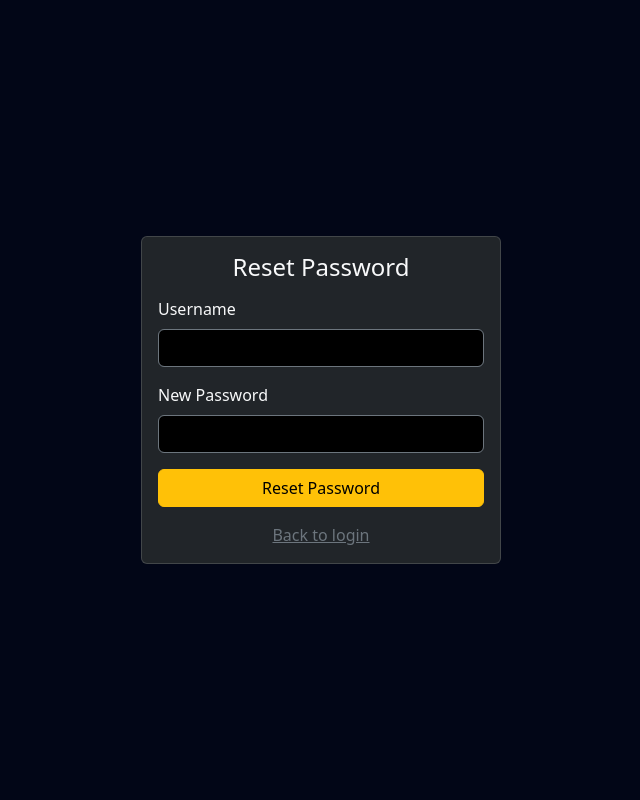
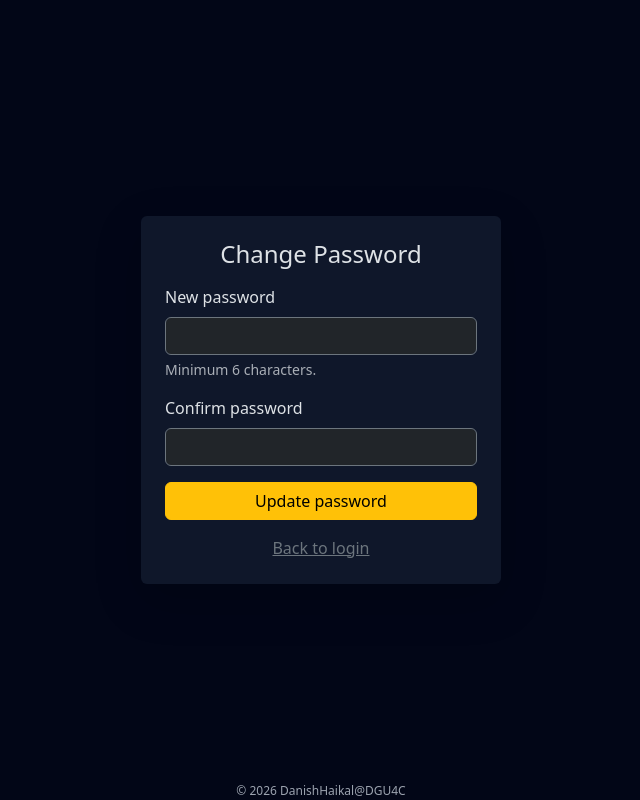
Before and after one commit to MRSLAV16/lot-survey-WebUI, a Flask app: template templates/forgot.html in a window 1280 px wide. Shown: the whole page, without its empty margins (319-959 px from the left). Run offline with Flask 3, Linux system fonts and the light colour scheme; the template is opened without the code that fills it, so the values that code supplies are empty; some libraries are stand-ins or nearby versions.

Commit message:
adding pluh things like password redesign

```diff
--- a/app.py
+++ b/app.py
@@ -1,12 +1,15 @@
-from flask import Flask, render_template, request, jsonify, redirect, url_for, session
+from flask import Flask, render_template, request, jsonify, redirect, url_for, session, abort
 import csv
 import sqlite3
 import math
 from pyproj import Transformer
 from werkzeug.security import generate_password_hash, check_password_hash
+from flask_wtf.csrf import CSRFProtect
 
 app = Flask(__name__)
 app.secret_key = "replace_with_secure_key"
+
+csrf = CSRFProtect(app)
 
 DB = "users.db"
 
@@ -21,27 +24,137 @@ LON_CORR = 0.000044
 # ---------------------------
 
 def get_db():
-    return sqlite3.connect(DB)
+    conn = sqlite3.connect(DB)
+    conn.row_factory = sqlite3.Row
+    return conn
 
 
 def init_db():
-
-    conn = get_db()
-    cur = conn.cursor()
-
-    cur.execute("""
-    CREATE TABLE IF NOT EXISTS users(
-        id INTEGER PRIMARY KEY AUTOINCREMENT,
-        username TEXT UNIQUE,
-        password TEXT
-    )
-    """)
-
-    conn.commit()
-    conn.close()
+    with get_db() as conn:
+        cur = conn.cursor()
+        cur.execute("""
+        CREATE TABLE IF NOT EXISTS users(
+            id INTEGER PRIMARY KEY AUTOINCREMENT,
+            username TEXT UNIQUE NOT NULL,
+            password TEXT NOT NULL
+        )
+        """)
+        conn.commit()
 
 
 init_db()
+
+
+# ---------------------------
+# AUTH ROUTES
+# ---------------------------
+
+@app.route("/login", methods=["GET","POST"])
+def login():
+
+    if request.method == "POST":
+
+        username = request.form.get("username")
+        password = request.form.get("password")
+
+        if not username or not password:
+            return render_template("login.html", error="Missing credentials")
+
+        with get_db() as conn:
+            cur = conn.cursor()
+            cur.execute("SELECT password FROM users WHERE username=?", (username,))
+            row = cur.fetchone()
+
+        if row and check_password_hash(row["password"], password):
+
+            session["user"] = username
+            return redirect(url_for("map_page"))
+
+        return render_template("login.html", error="Invalid login")
+
+    return render_template("login.html")
+
+
+@app.route("/register", methods=["GET","POST"])
+def register():
+
+    if request.method == "POST":
+
+        username = request.form.get("username")
+        password = request.form.get("password")
+
+        if not username or not password:
+            return render_template("register.html", error="Missing fields")
+
+        if len(password) < 6:
+            return render_template("register.html", error="Password too short")
+
+        hashed = generate_password_hash(password)
+
+        try:
+            with get_db() as conn:
+                cur = conn.cursor()
+                cur.execute(
+                    "INSERT INTO users(username,password) VALUES(?,?)",
+                    (username, hashed)
+                )
+                conn.commit()
+
+            return redirect(url_for("login"))
+
+        except sqlite3.IntegrityError:
+            return render_template("register.html", error="Username exists")
+
+    return render_template("register.html")
+
+
+@app.route("/change_password", methods=["GET","POST"])
+def change_password():
+
+    if "user" not in session:
+        return redirect(url_for("login"))
+
+    if request.method == "POST":
+
+        new_password = request.form.get("password")
+
+        if not new_password or len(new_password) < 6:
+            return render_template("forgot.html", error="Invalid password")
+
+        hashed = generate_password_hash(new_password)
+
+        with get_db() as conn:
+            cur = conn.cursor()
+
+            cur.execute(
+                "UPDATE users SET password=? WHERE username=?",
+                (hashed, session["user"])
+            )
+
+            conn.commit()
+
+        return redirect(url_for("map_page"))
+
+    return render_template("forgot.html")
+
+
+@app.route("/logout")
+def logout():
+    session.clear()
+    return redirect(url_for("login"))
+
+
+# ---------------------------
+# MAP PAGE
+# ---------------------------
+
+@app.route("/")
+def map_page():
+
+    if "user" not in session:
+        return redirect(url_for("login"))
+
+    return render_template("map.html", username=session["user"])
 
 
 # ---------------------------
@@ -80,113 +193,6 @@ def bearing(p1, p2):
 
 
 # ---------------------------
-# AUTH ROUTES
-# ---------------------------
-
-@app.route("/login", methods=["GET","POST"])
-def login():
-
-    if request.method == "POST":
-
-        username = request.form.get("username")
-        password = request.form.get("password")
-
-        conn = get_db()
-        cur = conn.cursor()
-
-        cur.execute("SELECT password FROM users WHERE username=?", (username,))
-        row = cur.fetchone()
-
-        conn.close()
-
-        if row and check_password_hash(row[0], password):
-
-            session["user"] = username
-            return redirect(url_for("map_page"))
-
-        return render_template("login.html", error="Invalid login")
-
-    return render_template("login.html")
-
-
-@app.route("/register", methods=["GET","POST"])
-def register():
-
-    if request.method == "POST":
-
-        username = request.form.get("username")
-        password = request.form.get("password")
-
-        hashed = generate_password_hash(password)
-
-        try:
-
-            conn = get_db()
-            cur = conn.cursor()
-
-            cur.execute(
-                "INSERT INTO users(username,password) VALUES(?,?)",
-                (username, hashed)
-            )
-
-            conn.commit()
-            conn.close()
-
-            return redirect(url_for("login"))
-
-        except:
-            return render_template("register.html", error="Username exists")
-
-    return render_template("register.html")
-
-
-@app.route("/forgot", methods=["GET","POST"])
-def forgot():
-
-    if request.method == "POST":
-
-        username = request.form.get("username")
-        new_password = request.form.get("password")
-
-        hashed = generate_password_hash(new_password)
-
-        conn = get_db()
-        cur = conn.cursor()
-
-        cur.execute(
-            "UPDATE users SET password=? WHERE username=?",
-            (hashed, username)
-        )
-
-        conn.commit()
-        conn.close()
-
-        return redirect(url_for("login"))
-
-    return render_template("forgot.html")
-
-
-@app.route("/logout")
-def logout():
-
-    session.clear()
-    return redirect(url_for("login"))
-
-
-# ---------------------------
-# MAP PAGE
-# ---------------------------
-
-@app.route("/")
-def map_page():
-
-    if "user" not in session:
-        return redirect(url_for("login"))
-
-    return render_template("map.html", username=session["user"])
-
-
-# ---------------------------
 # CSV UPLOAD
 # ---------------------------
 
@@ -194,7 +200,7 @@ def map_page():
 def upload_csv():
 
     if "user" not in session:
-        return jsonify({"error":"Unauthorized"}),401
+        abort(401)
 
     file = request.files.get("file")
 
@@ -271,14 +277,16 @@ def upload_csv():
             }
         }
 
-        return jsonify({
-            "polygon":geojson
-        })
+        return jsonify({"polygon":geojson})
 
     except Exception as e:
 
         return jsonify({"error":str(e)}),400
 
 
+# ---------------------------
+# RUN
+# ---------------------------
+
 if __name__=="__main__":
-    app.run(debug=True)
+    app.run()
--- a/templates/forgot.html
+++ b/templates/forgot.html
@@ -1,72 +1,76 @@
 <!DOCTYPE html>
 <html lang="en" data-bs-theme="dark">
 <head>
+  <meta charset="utf-8" />
+  <meta name="viewport" content="width=device-width,initial-scale=1" />
+  <title>Change Password</title>
 
-<meta charset="UTF-8">
-<meta name="viewport" content="width=device-width, initial-scale=1">
+  <link href="https://cdn.jsdelivr.net/npm/bootstrap@5.3.3/dist/css/bootstrap.min.css" rel="stylesheet">
 
-<title>Reset Password</title>
-
-<link
-href="https://cdn.jsdelivr.net/npm/bootstrap@5.3.3/dist/css/bootstrap.min.css"
-rel="stylesheet"
->
-
+  <style>
+    body { background: #020617; }
+    .card-bg { background: #0f172a; border: none; }
+    footer { position: fixed; bottom: 0; width: 100%; text-align: center; color: #9ca3af; font-size: 12px; }
+  </style>
 </head>
-
-<body style="background:#020617">
+<body>
 
 <div class="container vh-100 d-flex justify-content-center align-items-center">
+  <div class="card card-bg shadow-lg" style="width:360px;">
+    <div class="card-body p-4">
 
-<div class="card bg-dark text-light" style="width:360px">
+      <h4 class="text-center mb-3">Change Password</h4>
 
-<div class="card-body">
+      {% if error %}
+      <div class="alert alert-danger" role="alert">{{ error }}</div>
+      {% endif %}
 
-<h4 class="text-center mb-3">
-Reset Password
-</h4>
+      <form method="POST" action="{{ url_for('change_password') }}" onsubmit="return validatePasswords()">
+        <!-- CSRF token required by flask-wtf -->
+        <input type="hidden" name="csrf_token" value="{{ csrf_token() }}">
 
-<form method="POST">
+        <div class="mb-3">
+          <label class="form-label">New password</label>
+          <input type="password" name="password" id="password" class="form-control bg-dark text-light border-secondary" required minlength="6" />
+          <div class="form-text text-muted">Minimum 6 characters.</div>
+        </div>
 
-<div class="mb-3">
+        <div class="mb-3">
+          <label class="form-label">Confirm password</label>
+          <input type="password" id="password_confirm" class="form-control bg-dark text-light border-secondary" required minlength="6" />
+        </div>
 
-<label class="form-label">Username</label>
+        <button type="submit" class="btn btn-warning w-100">Update password</button>
+      </form>
 
-<input type="text"
-name="username"
-class="form-control bg-black text-light border-secondary"
-required>
+      <div class="text-center mt-3">
+        <a href="{{ url_for('login') }}" class="text-secondary">Back to login</a>
+      </div>
 
+    </div>
+  </div>
 </div>
 
-<div class="mb-3">
+<footer>© 2026 DanishHaikal@DGU4C</footer>
 
-<label class="form-label">New Password</label>
+<script>
+  function validatePasswords() {
+    const p = document.getElementById('password').value;
+    const q = document.getElementById('password_confirm').value;
 
-<input type="password"
-name="password"
-class="form-control bg-black text-light border-secondary"
-required>
+    if (p !== q) {
+      alert('Passwords do not match.');
+      return false;
+    }
 
-</div>
+    if (p.length < 6) {
+      alert('Password must be at least 6 characters.');
+      return false;
+    }
 
-<button class="btn btn-warning w-100">
-Reset Password
-</button>
-
-</form>
-
-<div class="text-center mt-3">
-<a href="/login" class="text-secondary">
-Back to login
-</a>
-</div>
-
-</div>
-
-</div>
-
-</div>
+    return true;
+  }
+</script>
 
 </body>
 </html>
```
